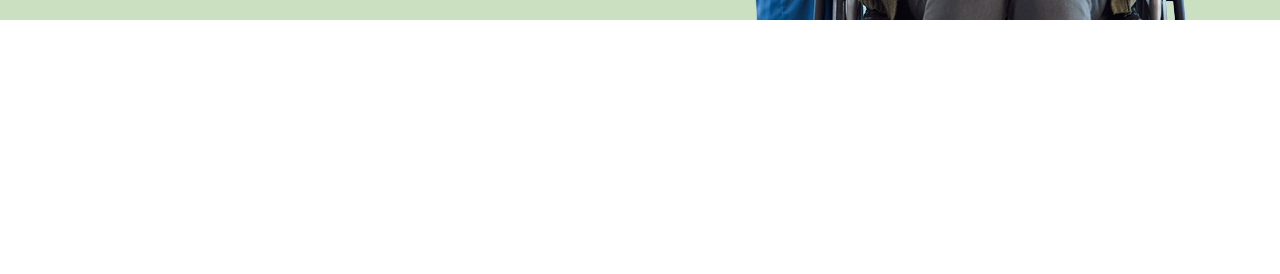
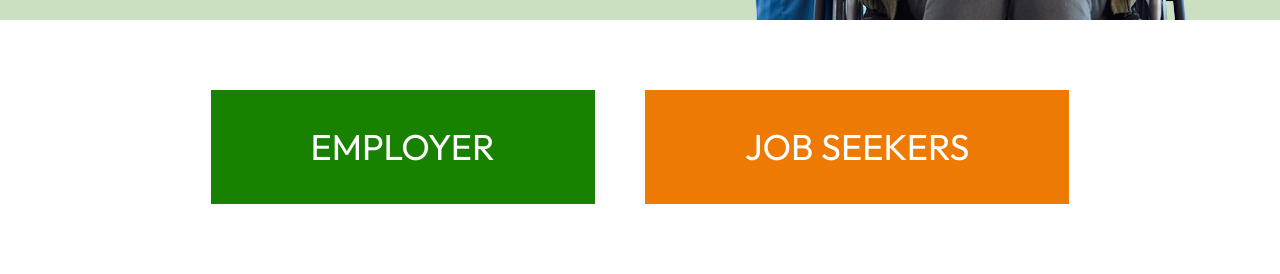
Before and after one commit to Mokter393/nordic-medi-jobs, a plain HTML site: page index.html in a window 1280 px wide. Shown: the part 710-984 px from the top of the page. Before the commit the page ends 800 px from the top, so only its background shows below. Drawn offline with nearby package versions, Linux system fonts and the light colour scheme.

Commit message:
button section

```diff
--- a/assets/components/_banner.scss
+++ b/assets/components/_banner.scss
@@ -16,7 +16,7 @@
             gap: 8px;
             h1{
                 font-family: $font-outfit;
-                font-size: 60px;
+                font-size: 70px;
                 font-weight: 700;
                 padding-bottom: 10px;
             }
--- a/assets/components/_buttons.scss
+++ b/assets/components/_buttons.scss
@@ -0,0 +1,34 @@
+@import "../variable/variables";
+
+.btn-section{
+    background-color: $white-color;
+    padding: 70px 0px;
+    width: 100%;
+    .container{
+    .two-buttons{
+        display: flex;
+        justify-content: center;
+        align-items: center;
+        gap: 50px;
+
+        .employer-btn{
+            padding: 30px 100px;
+                    background-color: $primary-color;
+                    color: $white-color;
+                    font-size: 36px;
+                    font-family: $font-outfit;
+                    font-weight: 400;
+                    border: 0px;
+        }
+        .job-seekers-btn{
+            padding: 30px 100px;
+                    background-color: $acsent-color;
+                    color: $white-color;
+                    font-size: 36px;
+                    font-family: $font-outfit;
+                    font-weight: 400;
+                    border: 0px;
+        }
+    }
+}
+}
--- a/index.html
+++ b/index.html
@@ -18,9 +18,9 @@
                         <div class="phone"><p>+358 44 5475475</p></div>
                     </div>
                     <div class="social-icon">
-                        <a href="www.whatsapp.com" target="_blank"><img src="./assets/images/whatsapp-icon.svg" alt="whatsapp icon"></a>
-                        <a href="www.instagram.com" target="_blank"><img src="./assets/images/instagram-icon.svg" alt="Instagram icon"></a>
-                        <a href="www.facebook.com" target="_blank"><img src="./assets/images/facebook-icon.svg" alt="facebook icon"></a>
+                        <a href="https://web.whatsapp.com/" target="_blank"><img src="./assets/images/whatsapp-icon.svg" alt="whatsapp icon"></a>
+                        <a href="https://www.instagram.com/" target="_blank"><img src="./assets/images/instagram-icon.svg" alt="Instagram icon"></a>
+                        <a href="https://www.facebook.com/" target="_blank"><img src="./assets/images/facebook-icon.svg" alt="facebook icon"></a>
                     </div>
                 </div>
             </div>
@@ -70,5 +70,20 @@
         </div>
     </section>
       <!-- banner section end -->
+
+      <!-- button section start -->
+       <section class="btn-section">
+        <div class="container">
+            <div class="two-buttons">
+                <a href="#"><button class="employer-btn">EMPLOYER</button></a>
+                <a href="#"><button class="job-seekers-btn">JOB SEEKERS</button></a>
+            </div>
+        </div>
+       </section>
+       <!-- button section end -->
+
+       <!-- working process section start -->
+
+       <!-- working process section start -->
 </body>
 </html>
```
Also changed, not shown: assets/images/offer-letter.svg (added), assets/images/online-interview.svg (added), assets/images/submit-document.svg (added), assets/images/training.svg (added), assets/scss/style.css, 1 other file.
